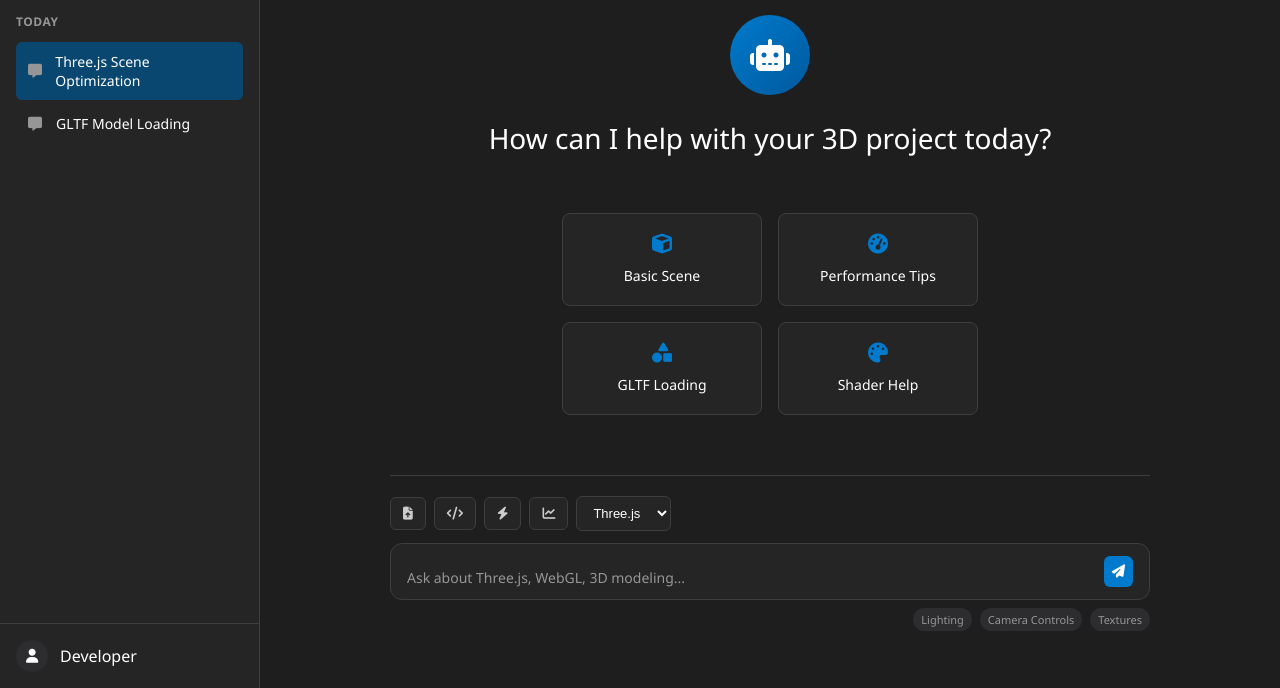
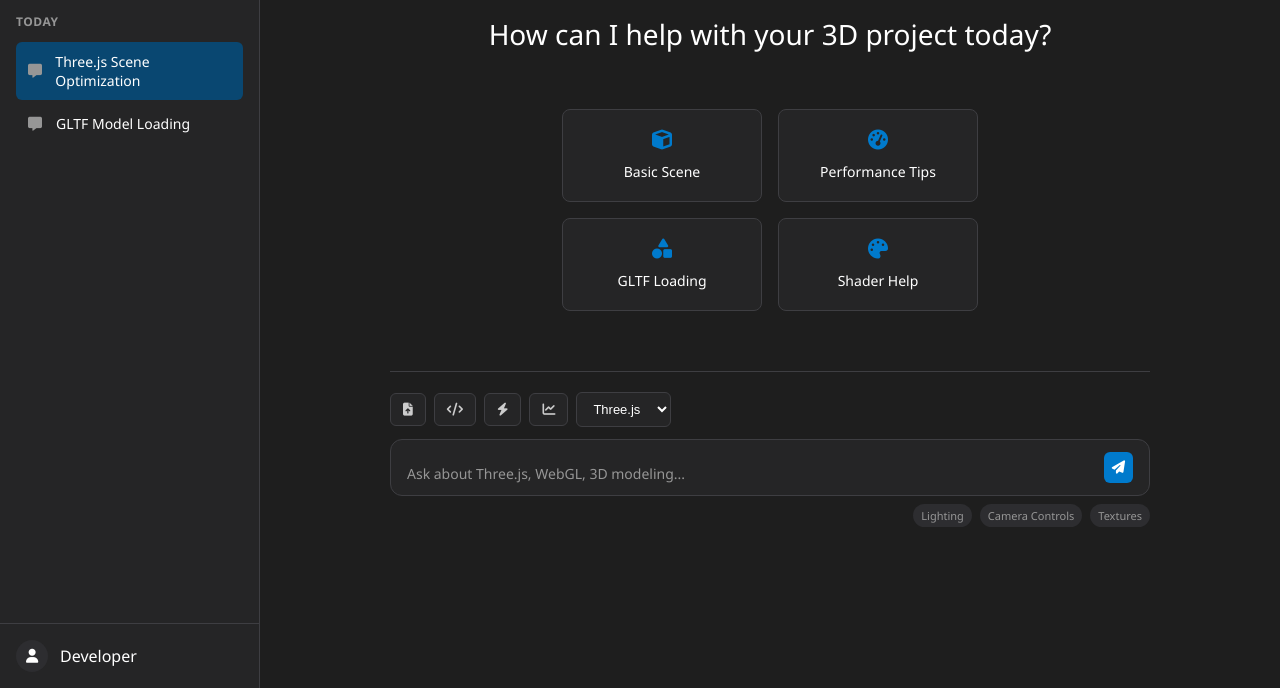
Before and after one commit to androidbutut/deepseek, a plain HTML site: page index.html in a window 1280 px wide. Shown: the part 112-800 px from the top of the page. Drawn offline with Linux system fonts and the light colour scheme; a script that the page names is missing.

Commit message:
Remove welcome icon from chat container
Removed the welcome icon from the welcome section.

```diff
--- a/index.html
+++ b/index.html
@@ -71,9 +71,6 @@
             <!-- Chat Container -->
             <div class="chat-container">
                 <div class="welcome-section" id="welcomeSection">
-                    <div class="welcome-icon">
-                        <i class="fas fa-robot"></i>
-                    </div>
                     <h2>How can I help with your 3D project today?</h2>
                     <div class="quick-actions">
                         <div class="quick-action" data-prompt="Generate a basic Three.js scene with rotating cube">
```
